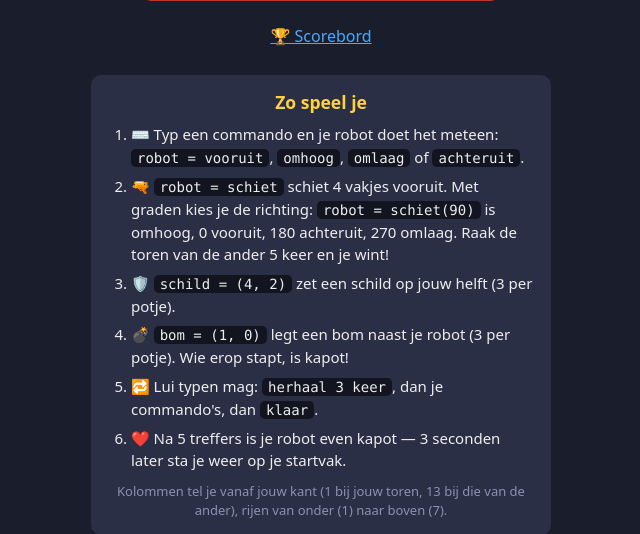
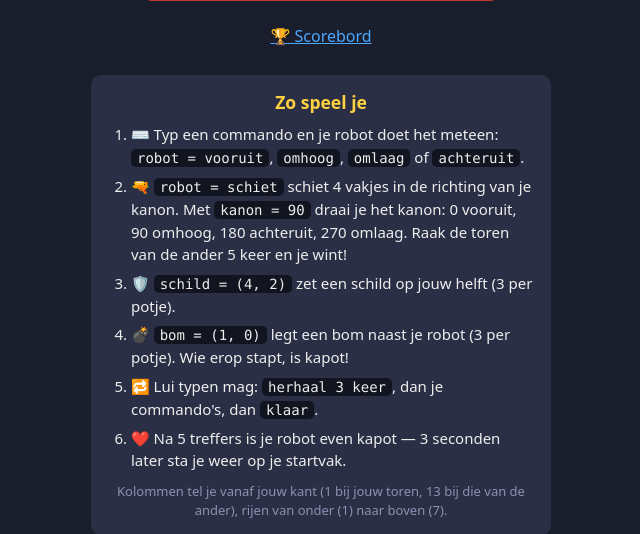
Before and after one commit to martijnschut/robotwars, a FastAPI app: page / in a window 1280 px wide. Shown: the part 480-1014 px from the top of the page, without its empty margins (319-959 px from the left). Run offline with FastAPI, Linux system fonts and the light colour scheme.

Commit message:
Uitleg: kanon = graden op de startpagina en in de README
Co-Authored-By: Claude Opus 5 (1M context) <noreply@anthropic.com>

```diff
--- a/app/templates/start.html
+++ b/app/templates/start.html
@@ -35,7 +35,7 @@
   <h3>Zo speel je</h3>
   <ol>
     <li>⌨️ Typ een commando en je robot doet het meteen: <code>robot = vooruit</code>, <code>omhoog</code>, <code>omlaag</code> of <code>achteruit</code>.</li>
-    <li>🔫 <code>robot = schiet</code> schiet 4 vakjes vooruit. Met graden kies je de richting: <code>robot = schiet(90)</code> is omhoog, 0 vooruit, 180 achteruit, 270 omlaag. Raak de toren van de ander 5 keer en je wint!</li>
+    <li>🔫 <code>robot = schiet</code> schiet 4 vakjes in de richting van je kanon. Met <code>kanon = 90</code> draai je het kanon: 0 vooruit, 90 omhoog, 180 achteruit, 270 omlaag. Raak de toren van de ander 5 keer en je wint!</li>
     <li>🛡️ <code>schild = (4, 2)</code> zet een schild op jouw helft (3 per potje).</li>
     <li>💣 <code>bom = (1, 0)</code> legt een bom naast je robot (3 per potje). Wie erop stapt, is kapot!</li>
     <li>🔁 Lui typen mag: <code>herhaal 3 keer</code>, dan je commando's, dan <code>klaar</code>.</li>
```
Also changed, not shown: README.md.
